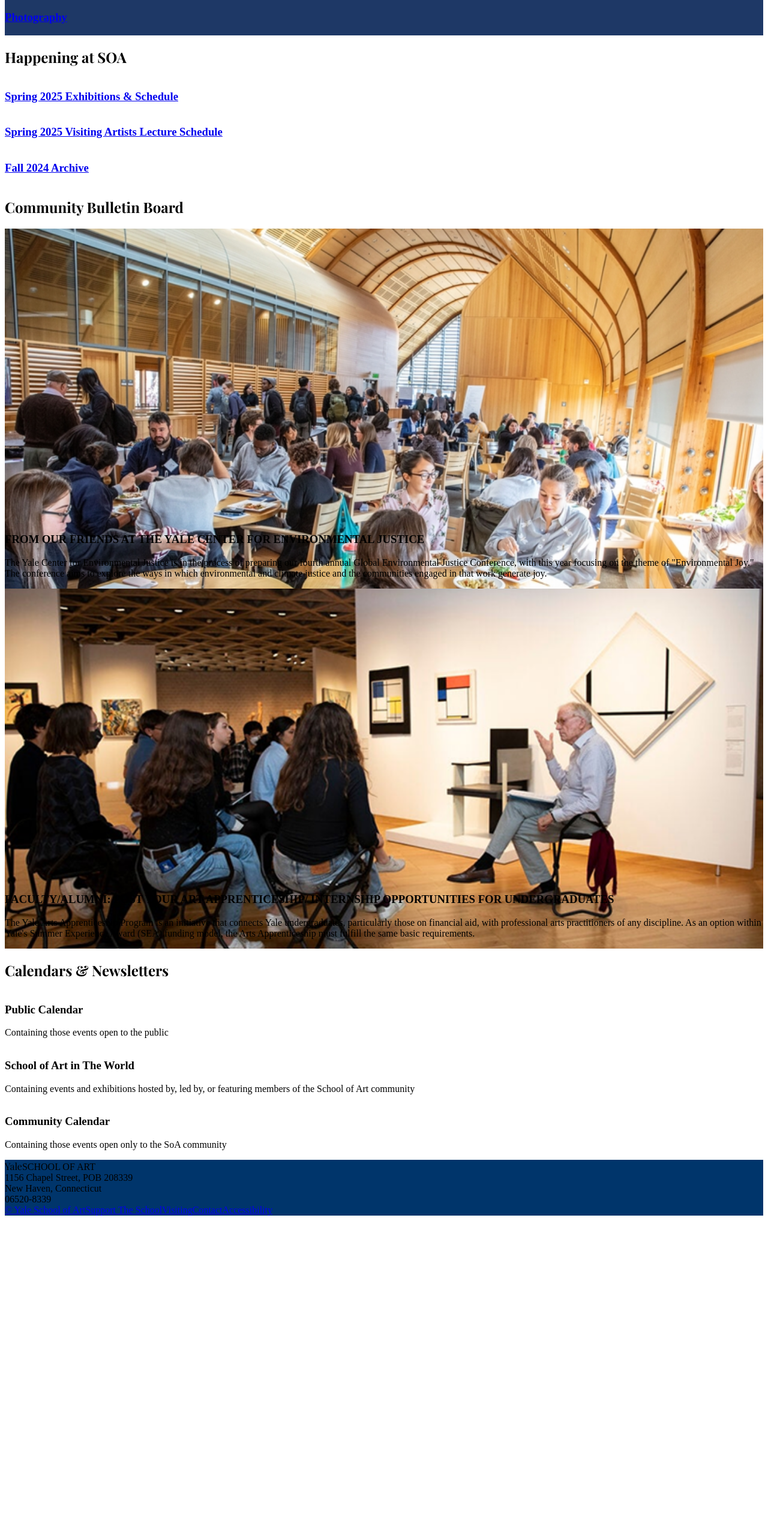
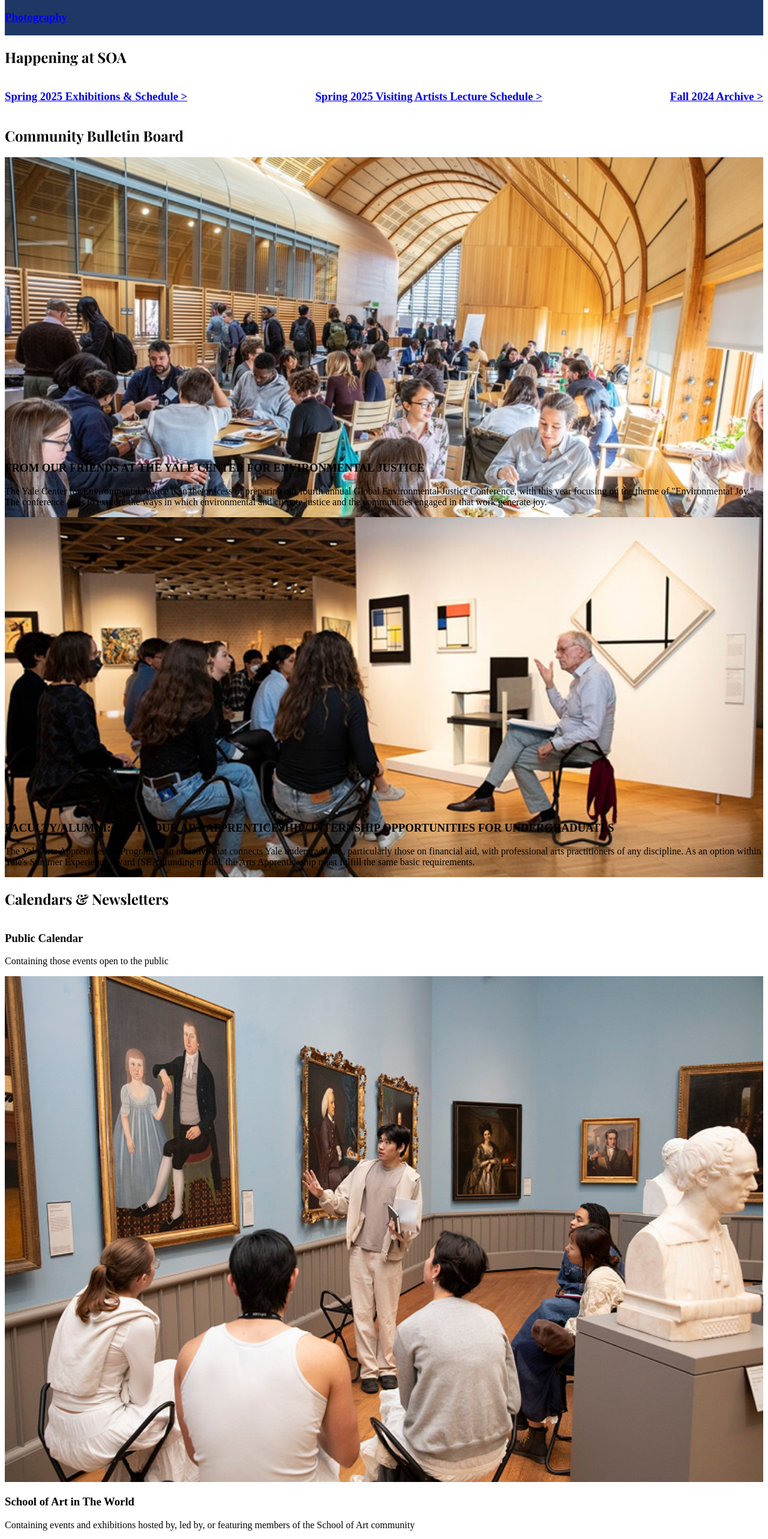
Before and after one commit to VenSagi/UX-KTP, a Next.js app: page / in a window 1280 px wide. Shown: the part 820-3385 px from the top of the page at 60% size. Before the commit the page ends 2854 px from the top, so only its background shows below. Built offline with nearby package versions, Linux system fonts and the light colour scheme; a web font is replaced by a local one.

Commit message:
Updated Calendars.tsx and SOA

```diff
--- a/app/page.tsx
+++ b/app/page.tsx
@@ -1,7 +1,7 @@
 import { NavBar } from "@/components/nav-bar"
 import { Hero } from "@/components/hero"
 import { AreasOfStudy } from "@/components/areas-of-study"
-import { HappeningAtSoa } from "@/components/happening-at-soa"
+import { HappeningAtSoa } from "@/components/happening-at-soa";
 import { CommunityBoard } from "@/components/community-board"
 import { Calendars } from "@/components/calendars"
 import { Footer } from "@/components/footer"
--- a/components/calendars.tsx
+++ b/components/calendars.tsx
@@ -2,28 +2,40 @@ const calendars = [
   {
     title: "Public Calendar",
     description: "Containing those events open to the public",
+    image: "/public-calendar.png",
   },
   {
     title: "School of Art in The World",
     description:
       "Containing events and exhibitions hosted by, led by, or featuring members of the School of Art community",
+    image: "/school-of-art.png",
   },
   {
     title: "Community Calendar",
     description: "Containing those events open only to the SoA community",
+    image: "/community-calendar.png",
   },
 ]
 
 export function Calendars() {
   return (
-    <section className="py-16 bg-gray-50">
+    <section className="py-16 bg-white">
       <div className="max-w-7xl mx-auto px-4 sm:px-6">
         <h2 className="text-3xl font-playfair mb-12">Calendars & Newsletters</h2>
         <div className="grid md:grid-cols-3 gap-8">
           {calendars.map((calendar) => (
-            <div key={calendar.title} className="bg-white p-6 shadow-sm">
-              <h3 className="text-lg font-medium mb-2">{calendar.title}</h3>
-              <p className="text-sm text-gray-600">{calendar.description}</p>
+            <div key={calendar.title} className="bg-white p-6 flex flex-col justify-between h-full">
+              <div>
+                <h3 className="text-lg font-medium mb-2">{calendar.title}</h3>
+                <p className="text-sm text-gray-600">{calendar.description}</p>
+              </div>
+              <div className="relative mt-4">
+                <img
+                  src={calendar.image}
+                  alt={calendar.title}
+                  className="object-cover w-full h-24 rounded-lg"
+                />
+              </div>
             </div>
           ))}
         </div>
--- a/components/happening-at-soa.tsx
+++ b/components/happening-at-soa.tsx
@@ -1,35 +1,35 @@
 const events = [
   {
-    title: "Spring 2025 Exhibitions & Schedule",
+    title: "Spring 2025 Exhibitions & Schedule  >",
     href: "#",
   },
   {
-    title: "Spring 2025 Visiting Artists Lecture Schedule",
+    title: "Spring 2025 Visiting Artists Lecture Schedule  >",
     href: "#",
   },
   {
-    title: "Fall 2024 Archive",
+    title: "Fall 2024 Archive  >",
     href: "#",
   },
-]
+];
 
 export function HappeningAtSoa() {
   return (
-    <section className="py-16 bg-gray-50">
+    <section className="py-16 bg-white">
       <div className="max-w-7xl mx-auto px-4 sm:px-6">
         <h2 className="text-3xl font-playfair mb-8">Happening at SOA</h2>
-        <div className="grid md:grid-cols-3 gap-8">
+        <div className="flex justify-between items-center gap-8">
           {events.map((event) => (
             <a
               key={event.title}
               href={event.href}
-              className="block p-6 bg-white shadow-sm hover:shadow-md transition-shadow"
+              className="flex items-center text-lg font-medium text-gray-900 hover:text-gray-700 transition-colors whitespace-nowrap"
             >
-              <h3 className="text-lg font-medium text-gray-900">{event.title}</h3>
+              <h3>{event.title}</h3>
             </a>
           ))}
         </div>
       </div>
     </section>
-  )
+  );
 }
```
Also changed, not shown: public/side-arrow.png (added).
